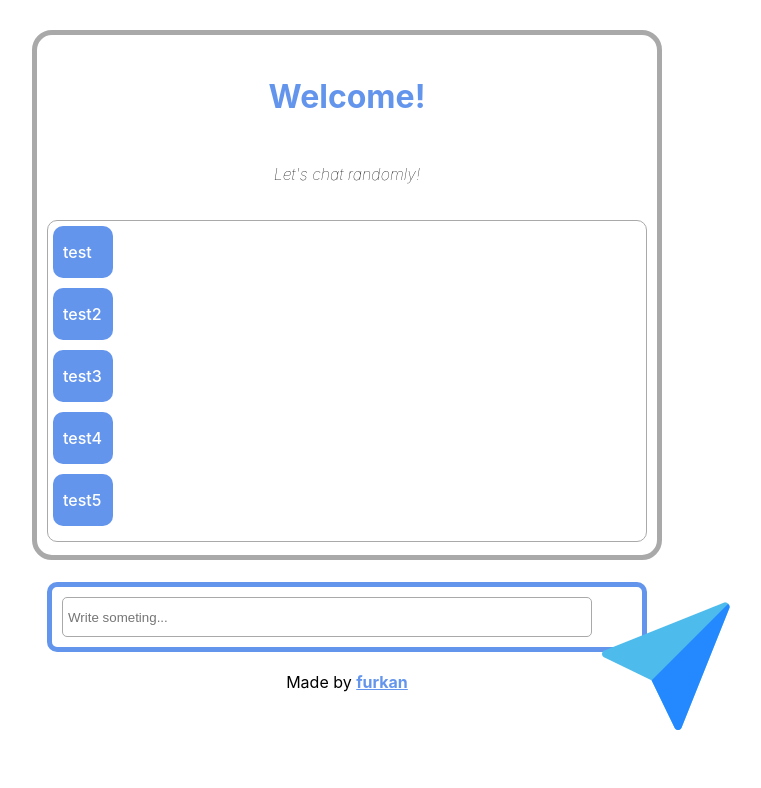
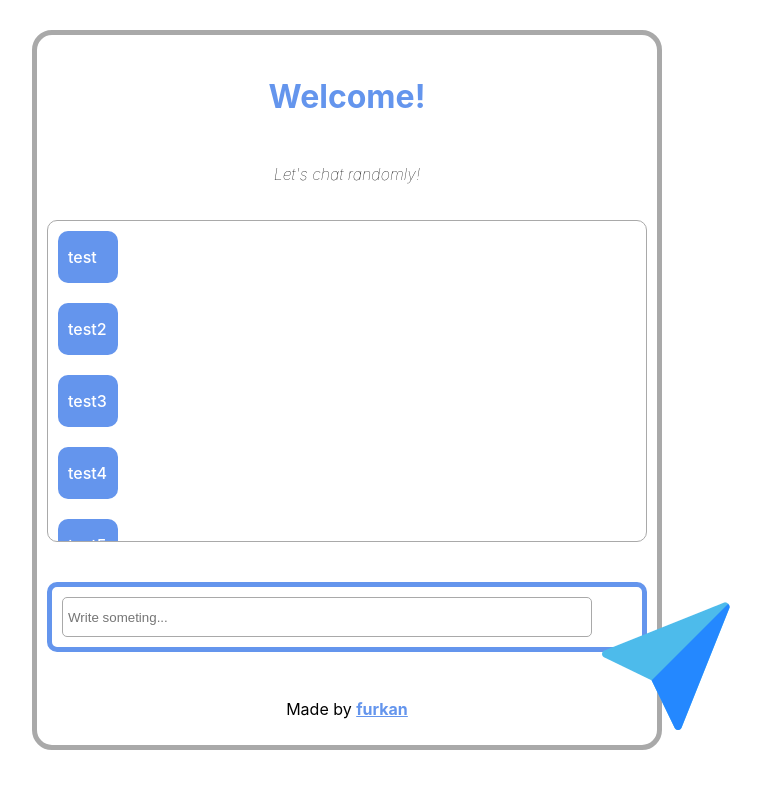
Before and after one commit to furkanksl/Chat-Randomly-Realtime, a React (Create React App) app: page / in a window 1280 px wide. Shown: the top 788 px of the page, without its empty margins (293-1054 px from the left). Built offline with nearby package versions, Linux system fonts and the light colour scheme.

Commit message:
Small ui changes

```diff
--- a/src/components/ChatList.module.css
+++ b/src/components/ChatList.module.css
@@ -4,24 +4,33 @@
   display: flex;
   flex-direction: column;
   border: 1px solid darkgray;
-  padding: 5px;
+  padding: 10px;
   border-radius: 10px;
+  max-height: 300px;
+  height: 100%;
+  overflow: scroll;
+  overflow-x: hidden;
 }
 
 .chatBox {
-  margin-bottom: 10px;
+  margin-bottom: 20px;
   padding: 0px 10px;
   background-color: cornflowerblue;
   width: fit-content;
   border-radius: 10px;
   min-width: 40px;
-  min-height: 30px;
   height: 100%;
   max-width: 300px;
   color: white;
   font-size: 16px;
   font-weight: 500;
 }
+
 .chatBox p {
   text-align: left;
 }
+
+.sender {
+  color: darkblue;
+  font-size: 10px;
+}
--- a/src/pages/ChatPage.module.css
+++ b/src/pages/ChatPage.module.css
@@ -6,8 +6,8 @@
   padding: 10px;
   border: 5px solid darkgray;
   border-radius: 20px;
-  max-height: 500px;
-  height: 100%;
+  height: calc(100vh - 150px);
+  min-height: 690px;
 }
 
 .title {
```
